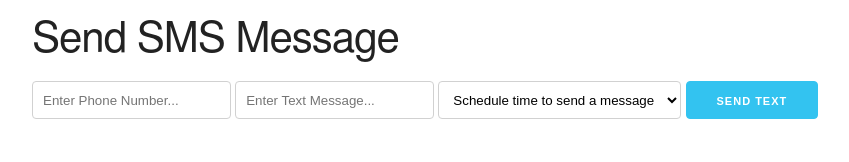
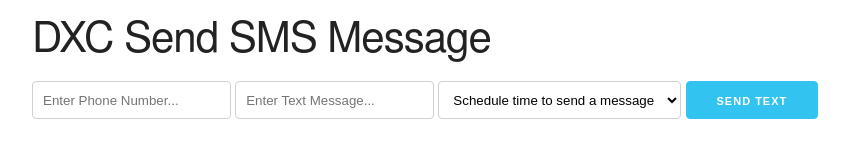
Before and after one commit to flexycode/sms-alert-POC, a plain HTML site: page views/index.html in a window 1280 px wide. Shown: the whole page, without its empty margins (128-977 px from the left). Drawn offline with nearby package versions, Linux system fonts and the light colour scheme; no server answers; files whose address does not match are found by name.

Commit message:
Update index.html

```diff
--- a/views/index.html
+++ b/views/index.html
@@ -9,7 +9,7 @@
 </head>
 <body>
   <div class="container">
-    <h2>Send SMS Message</h2>
+    <h2>DXC Send SMS Message</h2>
     <input type="tel" name="number" id="number" placeholder="Enter Phone Number...">
     <input type="text" name="msg" id="msg" placeholder="Enter Text Message...">
     <select name="schedule" id="schedule">
```
